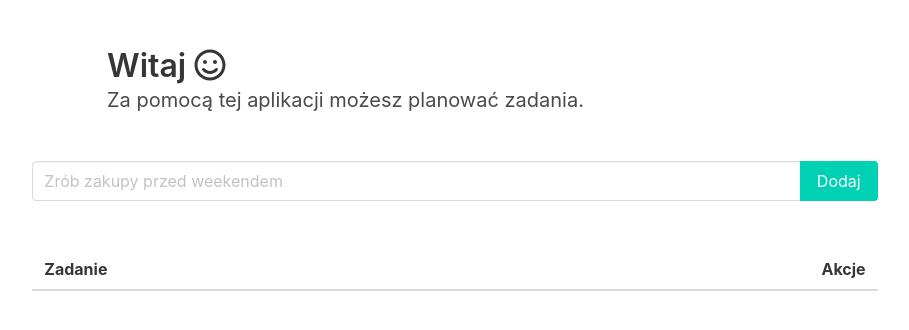
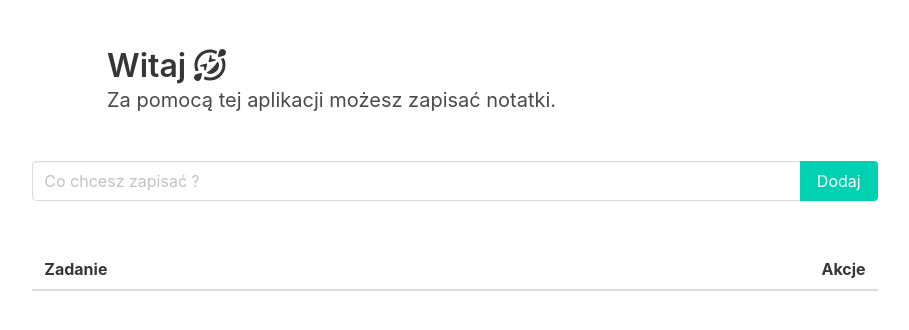
Before and after one commit to Mefjuszkov/todo-list, a website: page client/index.html in a window 1280 px wide. Shown: the whole page, without its empty margins (185-1094 px from the left). Drawn offline with nearby package versions, Linux system fonts and the light colour scheme; no server answers.

Commit message:
Update index.html

```diff
--- a/client/index.html
+++ b/client/index.html
@@ -12,8 +12,8 @@
       <div class="section">
         <div class="columns is-centered">
           <div class="column is-8">
-            <h1 class="title">Witaj <i class="far fa-smile"></i></h1>
-            <h2 class="subtitle">Za pomocą tej aplikacji możesz planować zadania.</h2>
+            <h1 class="title">Witaj <i class="far fa-grin-squint-tears"></i></h1>
+            <h2 class="subtitle">Za pomocą tej aplikacji możesz zapisać notatki.</h2>
           </div>
         </div>
       </div>
@@ -23,7 +23,7 @@
     <form class="form" id="addTaskForm" name="addTaskForm">
       <div class="field has-addons">
         <div class="control is-expanded">
-          <input class="input" type="text" name="title" id="title" placeholder="Zrób zakupy przed weekendem">
+          <input class="input" type="text" name="title" id="title" placeholder="Co chcesz zapisać ?">
         </div>
         <div class="control">
           <button class="button is-primary" type="submit" id="addTaskBtn">
```
